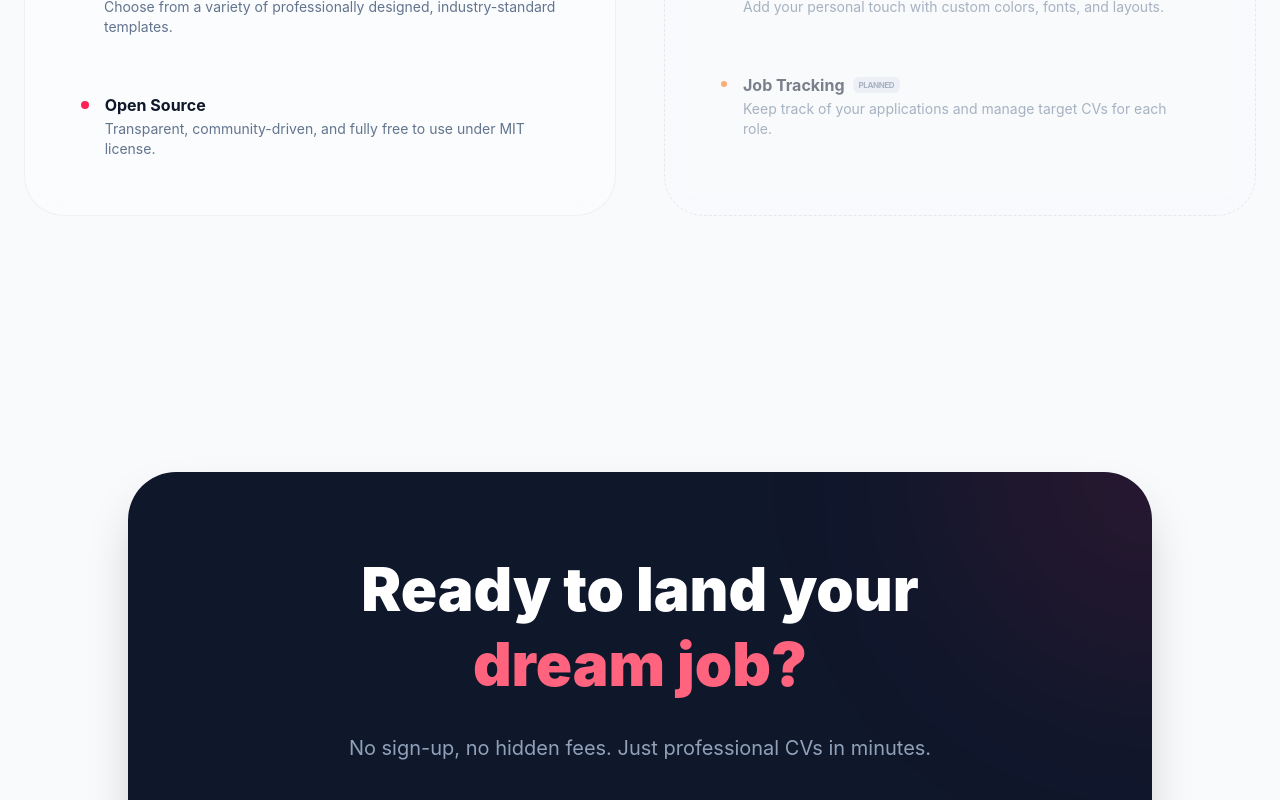
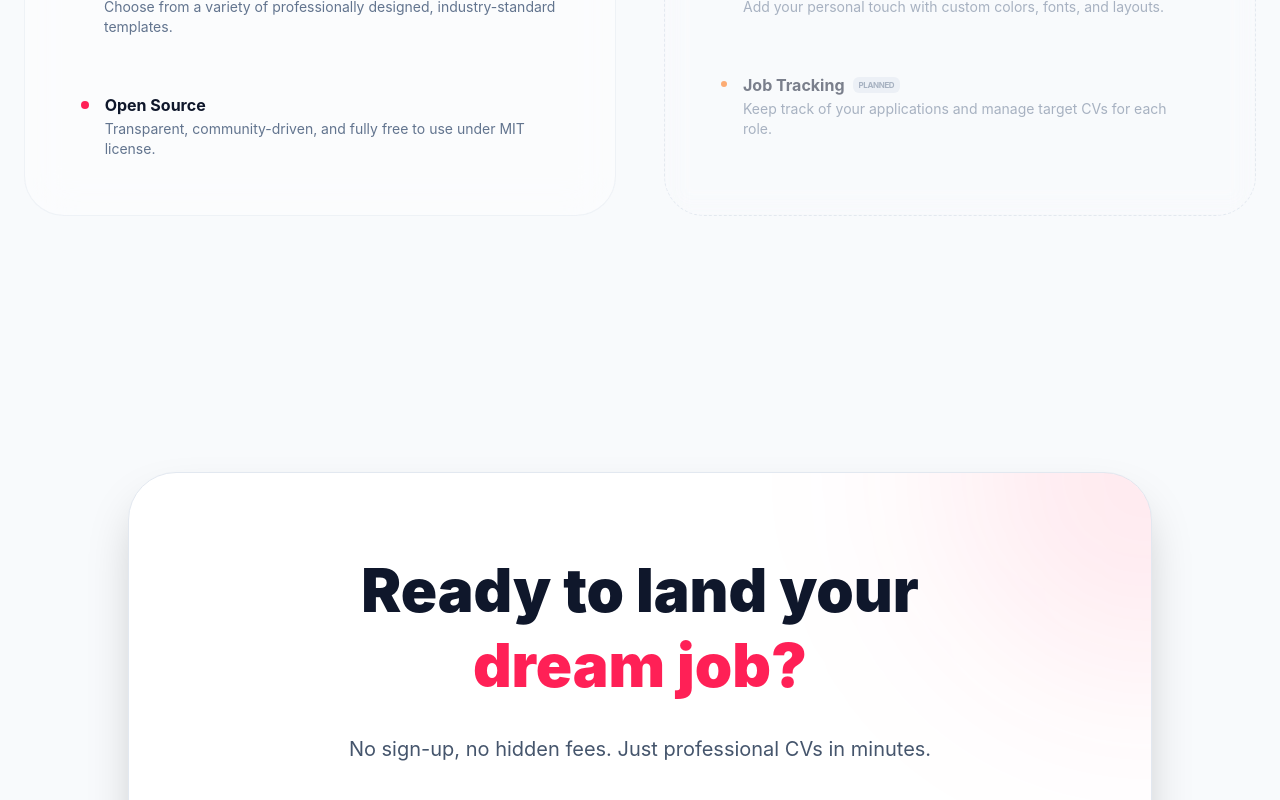
Before and after one commit to bimalpaudels/lebenslauf, a Next.js app: page / in a window 1280 px wide. Shown: the part 2000-2800 px from the top of the page. Built offline with nearby package versions, Linux system fonts and the light colour scheme.

Commit message:
Logo and landing page design fix.

```diff
--- a/app/builder/[id]/page.tsx
+++ b/app/builder/[id]/page.tsx
@@ -285,7 +285,7 @@ export default function BuilderPage({ params }: BuilderPageProps) {
         <div className="flex items-center space-x-8">
           <Link href="/dashboard" className="flex items-center space-x-3 group">
             <div className="w-9 h-9 bg-emerald-500 rounded-xl flex items-center justify-center shadow-lg shadow-emerald-500/20 group-hover:scale-105 transition-transform">
-              <span className="text-white font-black text-sm">L</span>
+              <span className="text-white font-black text-xs uppercase">cv</span>
             </div>
             <span className="text-slate-900 dark:text-white font-bold text-xl tracking-tight">lebenslauf</span>
           </Link>
--- a/app/page.tsx
+++ b/app/page.tsx
@@ -68,8 +68,8 @@ export default function LandingPage() {
       <nav className="fixed top-0 left-0 right-0 z-50 px-6 py-6 transition-all duration-300">
         <div className="max-w-7xl mx-auto flex items-center justify-between px-6 py-4 rounded-[24px] bg-white/70 dark:bg-slate-900/70 backdrop-blur-xl border border-white/20 dark:border-slate-800/20 shadow-xl shadow-black/5">
           <div className="flex items-center space-x-3">
-            <div className="w-9 h-9 bg-rose-500 rounded-xl flex items-center justify-center shadow-lg shadow-rose-500/20">
-              <span className="text-white font-black text-sm">L</span>
+            <div className="w-10 h-10 bg-rose-500 rounded-xl flex items-center justify-center shadow-lg shadow-rose-500/20">
+              <span className="text-white font-black text-xs uppercase">cv</span>
             </div>
             <span className="text-slate-900 dark:text-white font-bold text-xl tracking-tight">lebenslauf</span>
           </div>
@@ -218,16 +218,15 @@ export default function LandingPage() {
         </div>
       </section>
 
-      {/* CTA Section */}
       <section className="py-32 px-6">
-        <div className="max-w-5xl mx-auto text-center px-12 py-20 bg-slate-900 dark:bg-white rounded-[48px] relative overflow-hidden shadow-2xl">
+        <div className="max-w-5xl mx-auto text-center px-12 py-20 bg-white dark:bg-slate-900 rounded-[48px] relative overflow-hidden shadow-2xl border border-slate-200 dark:border-slate-800">
           <div className="absolute top-0 right-0 w-[400px] h-[400px] bg-rose-500/10 rounded-full blur-[100px] -translate-y-1/2 translate-x-1/2"></div>
           <div className="relative z-10">
-            <h2 className="text-4xl md:text-6xl font-black text-white dark:text-slate-900 mb-8 leading-tight">
+            <h2 className="text-4xl md:text-6xl font-black text-slate-900 dark:text-white mb-8 leading-tight">
               Ready to land your <br />
-              <span className="text-rose-400 dark:text-orange-500">dream job?</span>
+              <span className="text-rose-500">dream job?</span>
             </h2>
-            <p className="text-xl text-slate-400 dark:text-slate-600 mb-12 max-w-2xl mx-auto">
+            <p className="text-xl text-slate-600 dark:text-slate-400 mb-12 max-w-2xl mx-auto">
               No sign-up, no hidden fees. Just professional CVs in minutes.
             </p>
             <div className="flex flex-col sm:flex-row gap-6 justify-center">
@@ -247,7 +246,7 @@ export default function LandingPage() {
         <div className="max-w-7xl mx-auto flex flex-col md:flex-row justify-between items-center gap-8">
           <div className="flex items-center space-x-3">
             <div className="w-8 h-8 bg-slate-200 dark:bg-slate-800 rounded-lg flex items-center justify-center">
-              <span className="text-slate-900 dark:text-white font-bold">L</span>
+              <span className="text-slate-900 dark:text-white font-bold text-xs uppercase">cv</span>
             </div>
             <span className="text-slate-600 dark:text-slate-400 font-bold">lebenslauf</span>
           </div>
--- a/app/templates/[id]/page.tsx
+++ b/app/templates/[id]/page.tsx
@@ -82,7 +82,7 @@ export default function TemplatePreviewPage({ params }: PageProps) {
         <div className="max-w-7xl mx-auto flex items-center justify-between px-6 py-4 rounded-[24px] bg-white/70 dark:bg-slate-900/70 backdrop-blur-xl border border-white/20 dark:border-slate-800/20 shadow-xl shadow-black/5">
           <div className="flex items-center space-x-3">
             <Link href="/dashboard" className="w-9 h-9 bg-rose-500 rounded-xl flex items-center justify-center shadow-lg shadow-rose-500/20">
-              <span className="text-white font-black text-sm">L</span>
+              <span className="text-white font-black text-xs uppercase">cv</span>
             </Link>
             <span className="text-slate-900 dark:text-white font-bold text-xl tracking-tight">lebenslauf</span>
           </div>
```
